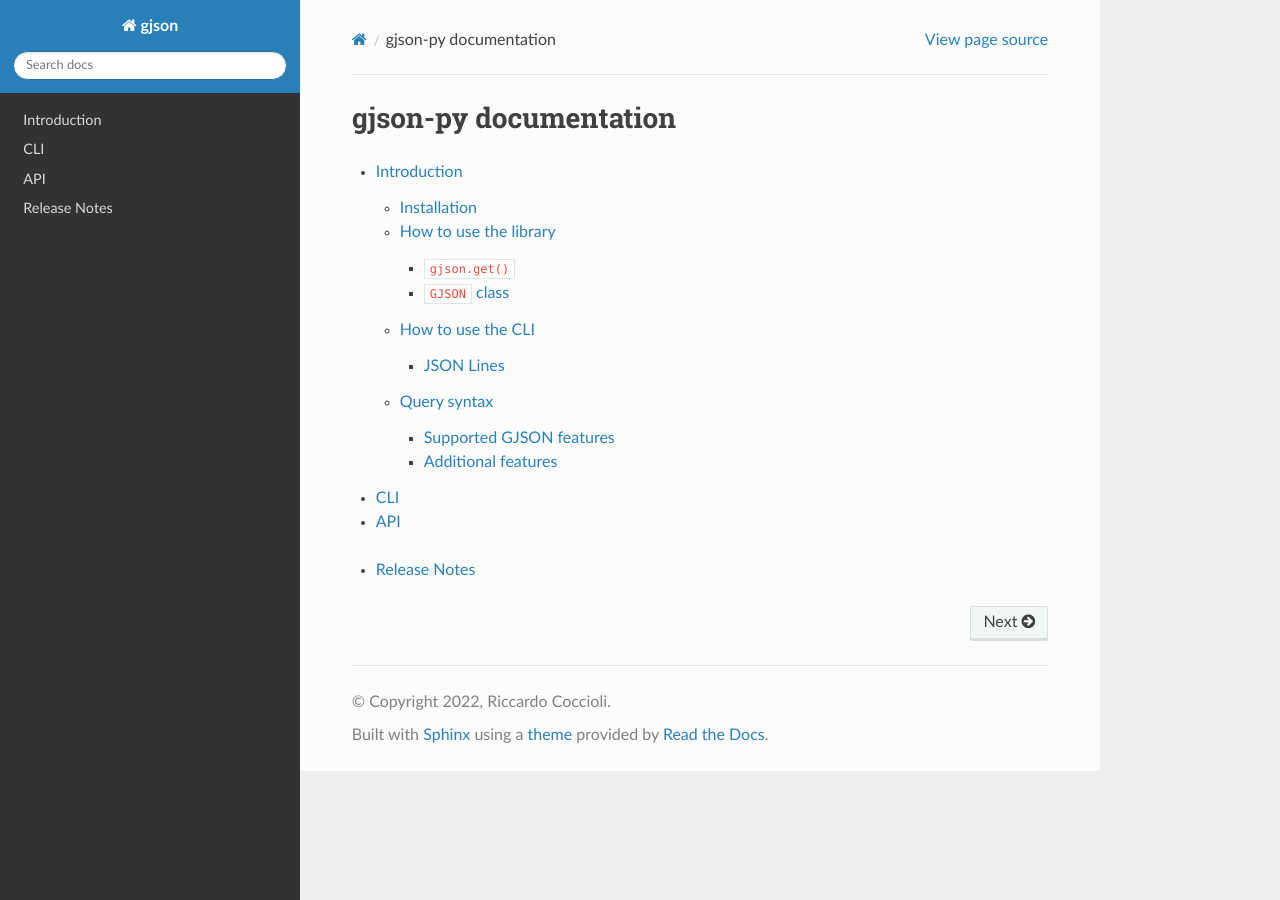
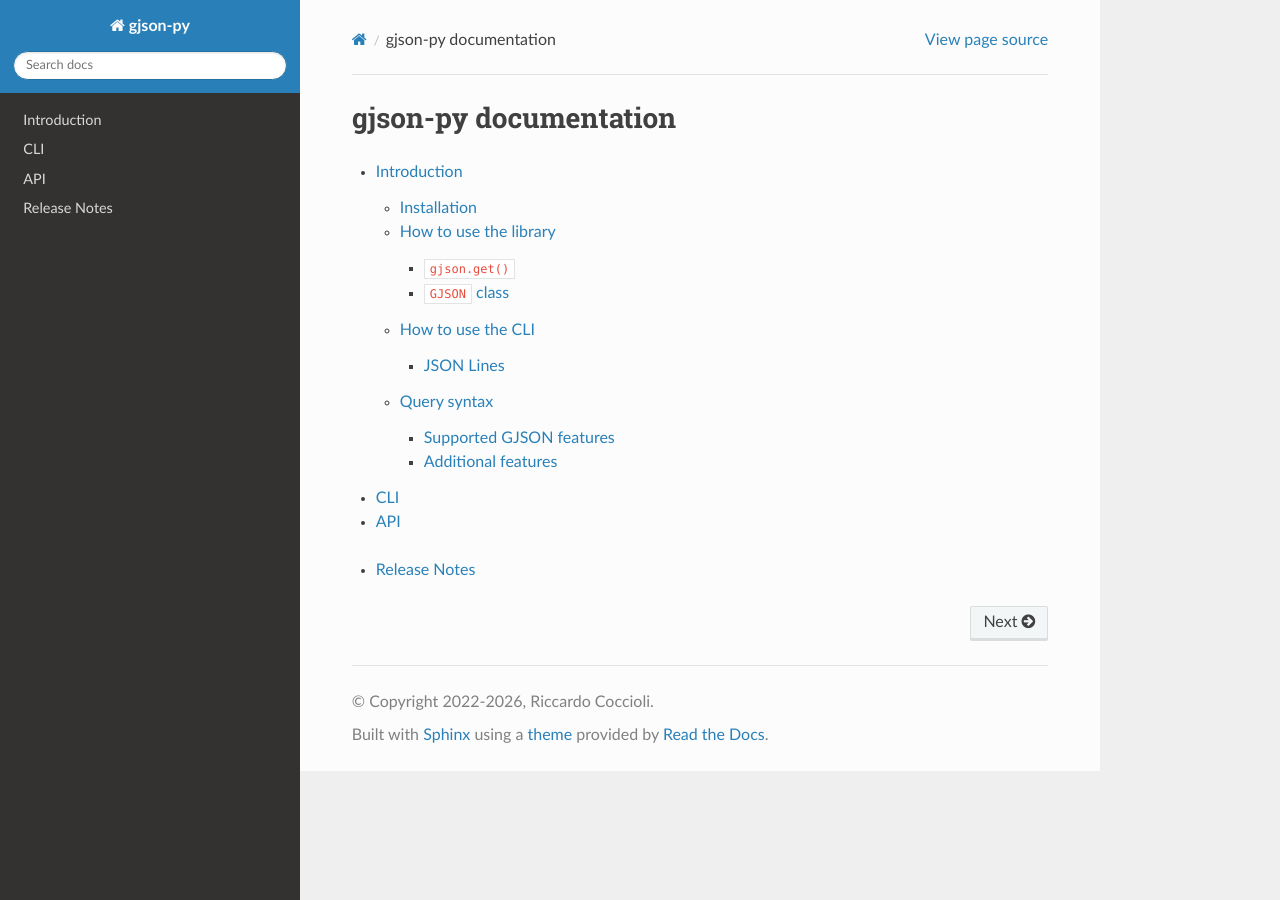
Before and after one commit to volans-/gjson-py, a Sphinx documentation site: the page built from doc/source/index.rst, in a window 1280 px wide. Built offline with Sphinx 7.4.7 and the Read the Docs theme 3.1.0, drawn with Linux system fonts in a browser that asks for light colours; part of the change alters nothing that is shown.

```diff
--- a/doc/source/conf.py
+++ b/doc/source/conf.py
@@ -3,6 +3,7 @@
 # list see the documentation:
 # https://www.sphinx-doc.org/en/master/usage/configuration.html
 
+import datetime
 import sys
 from importlib.metadata import version as meta_version
 from pathlib import Path
@@ -23,9 +24,9 @@ sys.path.insert(0, Path(__file__).resolve().parent.parent)
 
 # -- Project information -----------------------------------------------------
 
-project = 'gjson'
+project = 'gjson-py'
 title = f'{project} Documentation'
-copyright = '2022, Riccardo Coccioli'
+copyright = f'2022-{datetime.datetime.now(tz=datetime.timezone.utc).year}, Riccardo Coccioli'
 author = 'Riccardo Coccioli'
 
 # The version info for the project you're documenting, acts as replacement for
```
